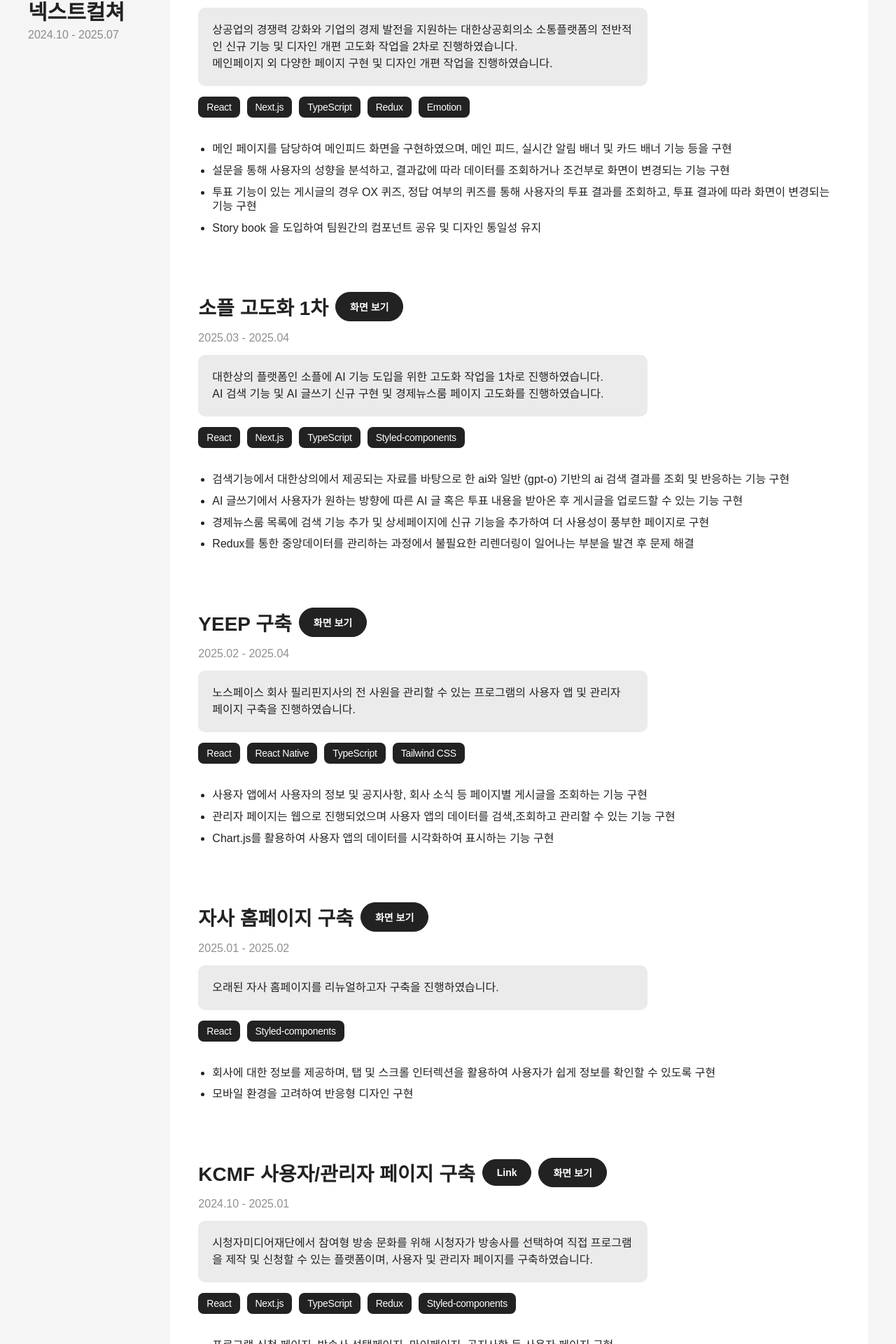
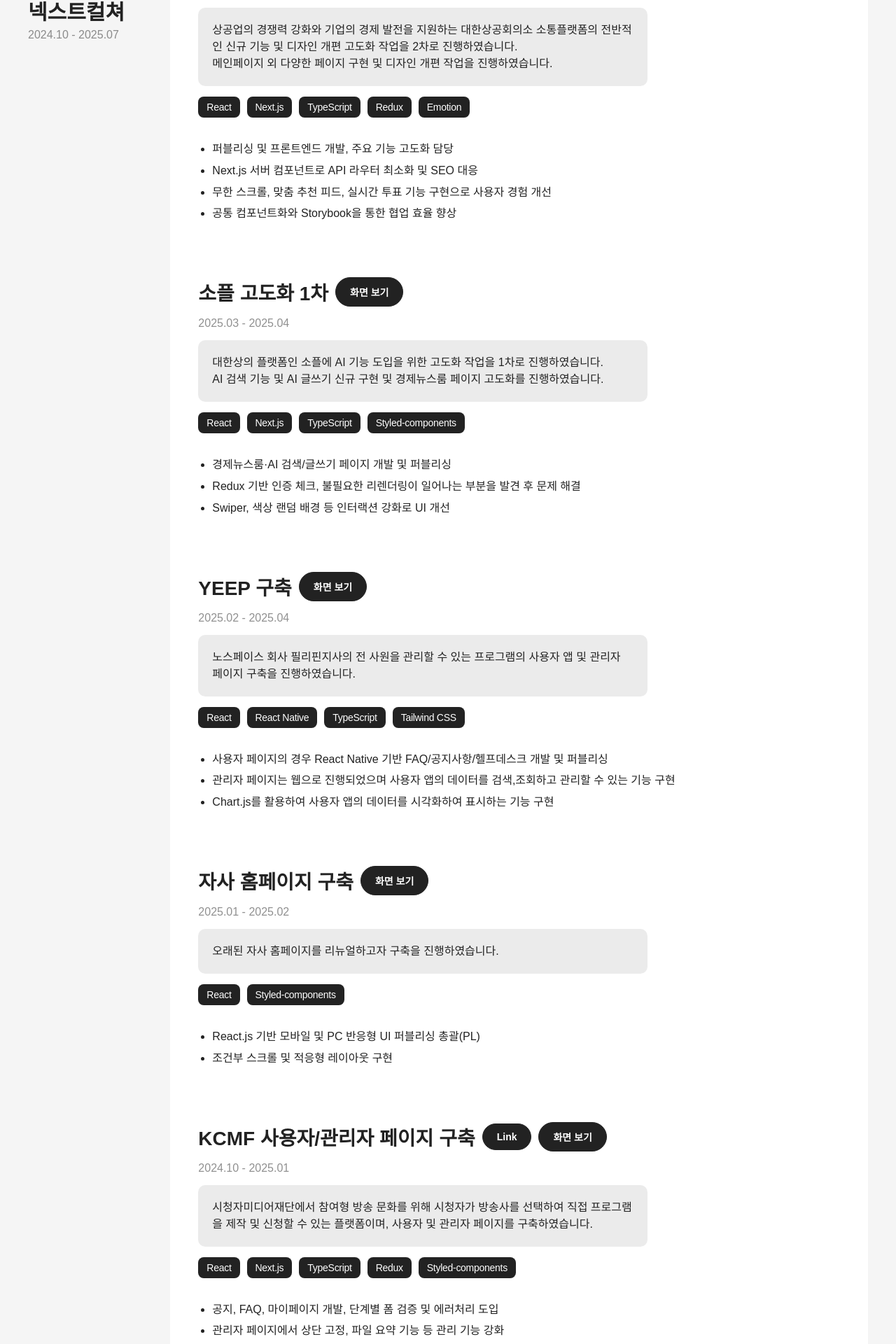
Before and after one commit to hyeminem-Jo/hyejin-portfolio, a Next.js app: page / in a window 1280 px wide. Shown: the part 3393-5313 px from the top of the page at 70% size. Built offline with nearby package versions, Linux system fonts and the light colour scheme.

Commit message:
fix: Works 내용 수정

```diff
--- a/src/app/_modules/works/Works.tsx
+++ b/src/app/_modules/works/Works.tsx
@@ -28,10 +28,10 @@ const companyList = [
         projectPeriod: '2025.05 - 2025.07',
         skillList: ['React', 'Next.js', 'TypeScript', 'Redux', 'Emotion'],
         projectWorkList: [
-          '메인 페이지를 담당하여 메인피드 화면을 구현하였으며, 메인 피드, 실시간 알림 배너 및 카드 배너 기능 등을 구현',
-          '설문을 통해 사용자의 성향을 분석하고, 결과값에 따라 데이터를 조회하거나 조건부로 화면이 변경되는 기능 구현',
-          '투표 기능이 있는 게시글의 경우 OX 퀴즈, 정답 여부의 퀴즈를 통해 사용자의 투표 결과를 조회하고, 투표 결과에 따라 화면이 변경되는 기능 구현',
-          'Story book 을 도입하여 팀원간의 컴포넌트 공유 및 디자인 통일성 유지',
+          '퍼블리싱 및 프론트엔드 개발, 주요 기능 고도화 담당',
+          'Next.js 서버 컴포넌트로 API 라우터 최소화 및 SEO 대응',
+          '무한 스크롤, 맞춤 추천 피드, 실시간 투표 기능 구현으로 사용자 경험 개선',
+          '공통 컴포넌트화와 Storybook을 통한 협업 효율 향상',
         ],
         projectLink: 'https://sople.me/',
         projectImgList: [],
@@ -43,10 +43,9 @@ const companyList = [
         projectPeriod: '2025.03 - 2025.04',
         skillList: ['React', 'Next.js', 'TypeScript', 'Styled-components'],
         projectWorkList: [
-          '검색기능에서 대한상의에서 제공되는 자료를 바탕으로 한 ai와 일반 (gpt-o) 기반의 ai 검색 결과를 조회 및 반응하는 기능 구현',
-          'AI 글쓰기에서 사용자가 원하는 방향에 따른 AI 글 혹은 투표 내용을 받아온 후 게시글을 업로드할 수 있는 기능 구현',
-          '경제뉴스룸 목록에 검색 기능 추가 및 상세페이지에 신규 기능을 추가하여 더 사용성이 풍부한 페이지로 구현',
-          'Redux를 통한 중앙데이터를 관리하는 과정에서 불필요한 리렌더링이 일어나는 부분을 발견 후 문제 해결',
+          '경제뉴스룸·AI 검색/글쓰기 페이지 개발 및 퍼블리싱',
+          'Redux 기반 인증 체크, 불필요한 리렌더링이 일어나는 부분을 발견 후 문제 해결',
+          'Swiper, 색상 랜덤 배경 등 인터랙션 강화로 UI 개선',
         ],
         projectImgList: [
           '/assets/images/works/sople1/sople1-07.png',
@@ -73,7 +72,7 @@ const companyList = [
         projectPeriod: '2025.02 - 2025.04',
         skillList: ['React', 'React Native', 'TypeScript', 'Tailwind CSS'],
         projectWorkList: [
-          '사용자 앱에서 사용자의 정보 및 공지사항, 회사 소식 등 페이지별 게시글을 조회하는 기능 구현',
+          '사용자 페이지의 경우 React Native 기반 FAQ/공지사항/헬프데스크 개발 및 퍼블리싱',
           '관리자 페이지는 웹으로 진행되었으며 사용자 앱의 데이터를 검색,조회하고 관리할 수 있는 기능 구현',
           'Chart.js를 활용하여 사용자 앱의 데이터를 시각화하여 표시하는 기능 구현',
         ],
@@ -100,8 +99,8 @@ const companyList = [
         projectPeriod: '2025.01 - 2025.02',
         skillList: ['React', 'Styled-components'],
         projectWorkList: [
-          '회사에 대한 정보를 제공하며, 탭 및 스크롤 인터렉션을 활용하여 사용자가 쉽게 정보를 확인할 수 있도록 구현',
-          '모바일 환경을 고려하여 반응형 디자인 구현',
+          'React.js 기반 모바일 및 PC 반응형 UI 퍼블리싱 총괄(PL)',
+          '조건부 스크롤 및 적응형 레이아웃 구현',
         ],
         projectImgList: [
           '/assets/images/works/homepage/hompage-01.png',
@@ -118,9 +117,9 @@ const companyList = [
         projectPeriod: '2024.10 - 2025.01',
         skillList: ['React', 'Next.js', 'TypeScript', 'Redux', 'Styled-components'],
         projectWorkList: [
-          '프로그램 신청 페이지, 방송사 선택페이지, 마이페이지, 공지사항 등 사용자 페이지 구현',
-          '콘텐츠 업로드를 비롯하여 회원가입, 본인인증, 회원정보 수정 등 회원 관리 기능 구현',
-          '관리자 페이지에서는 회원 관리, 프로그램 관리, 방송사 관리 등 관리자 페이지 구현',
+          '공지, FAQ, 마이페이지 개발, 단계별 폼 검증 및 에러처리 도입',
+          '관리자 페이지에서 상단 고정, 파일 요약 기능 등 관리 기능 강화',
+          'Input 등 폼 공통 컴포넌트를 react-hook-form 로 제작하여 더 편리하게 사용할 수 있도록 개선',
         ],
         projectLink: 'https://pa.kcmf.or.kr/',
         projectImgList: [
@@ -155,8 +154,9 @@ const companyList = [
         projectPeriod: '2023.12 - 2024.09',
         skillList: ['React', 'Next.js', 'TypeScript', 'Styled-components', 'Redux', 'React-Query'],
         projectWorkList: [
-          'APP 사용자의 메인페이지/온보딩페이지 ui/ux 개선 작업 진행하였으며, \n커뮤니티 페이지의 기존 axios 처리방식에서 리액트 쿼리로 대체하여 캐싱 및 손쉬운 업데이트로 성능 개선',
-          'APP 어드민 페이지에서 이벤트 폼 입력기능 및 팝업 기능 개선 작업 진행',
+          '메인 및 온보딩 UI/UX 개선, 커뮤니티 페이지 고도화',
+          'Axios 요청 로직을 react-query로 전환, API 호출 최적화',
+          'APP 어드민 페이지에서 이벤트 폼 입력기능 및 팝업 기능 개선',
           'APP 이벤트 페이지 구현 및 운영',
           'WEB 홈페이지 및 매거진, 켐페인 페이지 퍼블리싱 및 인터렉션 구현',
         ],
@@ -182,8 +182,8 @@ const companyList = [
         projectPeriod: '2023.08 - 2023.10',
         skillList: ['React', 'Next.js', 'Emotion'],
         projectWorkList: [
-          '축하금 관리, 약관, 회원정보 수정 및 등록 기능 구현',
-          '축하금 기한 정보를 변경하는 부분에서 react-hook-form 을 이용하여 select box, input 기능 구현',
+          'Next.js 기반 마이페이지, 축하금 관리, 약관, 회원정보 페이지 개발',
+          'react-hook-form으로 사용자 입력 검증 및 공통 컴포넌트화',
         ],
         projectImgList: [
           '/assets/images/works/wedding/wedding-01.png',
@@ -203,8 +203,8 @@ const companyList = [
         projectPeriod: '2023.05 - 2023.11',
         skillList: ['React', 'Next.js', 'Emotion'],
         projectWorkList: [
-          '업무 등록, 업무 일지 작성 페이지 구현 및 이메일 서명 기능 구현 및 배포',
-          '프로젝트, 참여자, 등급 등을 한 눈에 알아볼 수 있도록 엑셀 프로그램과 유사한 형태로 구현',
+          '사내 업무 등록 및 일지 작성 페이지 및 이메일 서명 자동화 기능 개발',
+          'Excel 과 유사한 UI 구현을 통한 프로젝트/등급 관리 편의성 향상',
         ],
         projectImgList: [
           '/assets/images/works/pms/pms-01.jpg',
@@ -221,9 +221,8 @@ const companyList = [
         projectPeriod: '2023.04 - 2023.12',
         skillList: ['javascript', 'jQuery', 'scss'],
         projectWorkList: [
-          '지속가능경영 메인 및 서브페이지 운영 및 구축',
-          '세로 슬라이드 페이지, 캠페인 참여 입력폼 페이지 등 새로운 기능이 추가된 페이지 구현',
-          '웹표준 및 웹접근성 작업 (background 로 삽입된 이미지 처리, 스크린 리더기 등)',
+          '지속가능경영 메인/서브페이지 참여신청 페이지 운영 및 구축',
+          '웹표준·접근성 준수로 품질 향상 (background 로 삽입된 이미지 처리, 스크린 리더기 등)',
         ],
         projectLink: 'https://www.samsung.com/sec/sustainability/main/',
         projectImgList: [
@@ -241,8 +240,8 @@ const companyList = [
         projectPeriod: '2022.11 - 2023.02',
         skillList: ['Vue.js', 'Nuxt.js', 'SWR', 'Emotion', 'scss'],
         projectWorkList: [
-          '퍼블리싱 및 인터렉션 구현, 상세 데이터 조회 및 수정/등록 기능 구현',
-          '메인 페이지 외 서브페이지(회사소개 페이지, 입사 지원 페이지 등) 고도화 작업 (적응형)',
+          'Vue.js 기반 서브페이지 고도화, 데이터 조회 및 수정 기능 구현',
+          '반응형 퍼블리싱 및 인터랙션 추가',
         ],
         projectLink: 'https://www.emotion.co.kr/',
       },
@@ -264,7 +263,8 @@ const companyList = [
         projectPeriod: '2022.08 - 2022.11',
         skillList: ['Vue.js', 'Nuxt.js', 'SWR', 'scss'],
         projectWorkList: [
-          '포인트 충전 및 포인트 전환 페이지 개발 및 퍼블리싱 구현 (상품권 갯수 입력, PIN 번호 입력칸 및 입력 제한 기능 구현 등)',
+          'Vue(Nuxt.js) 기반 퍼블리싱 및 데이터 연동',
+          '포인트 충전/전환 페이지 개발, 입력 제한 기능 구현',
         ],
         projectImgList: [
           '/assets/images/works/metapoint/metapoint-01.png',
```
